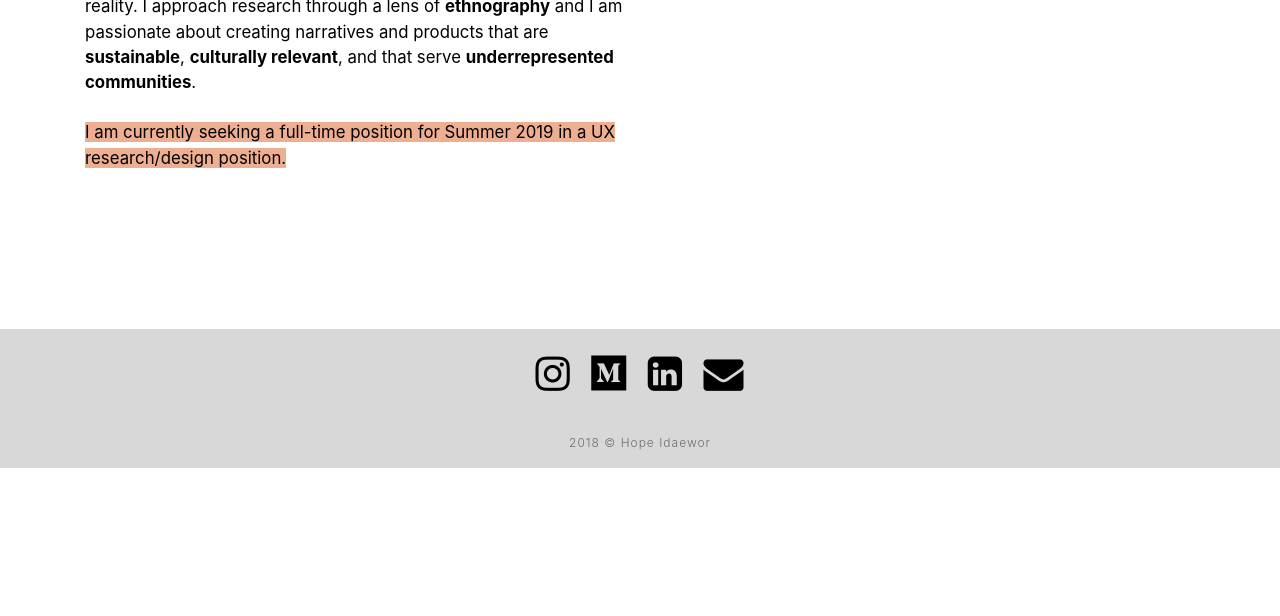
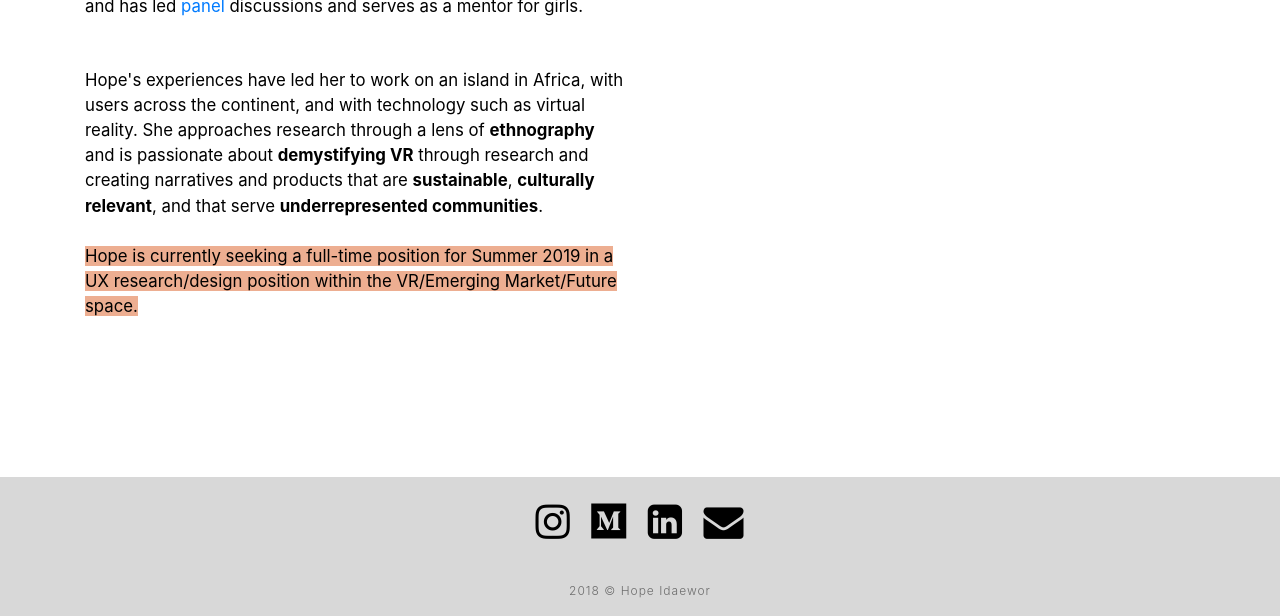
Before and after one commit to hidaewor/myportfolio, a PHP site: page /about.html in a window 1280 px wide. Shown: the part 798-1414 px from the top of the page. Before the commit the page ends 1266 px from the top, so only its background shows below. Run offline with PHP 8.4, Linux system fonts and the light colour scheme; some libraries are stand-ins or nearby versions.

Commit message:
Updates to about page

```diff
--- a/about.html
+++ b/about.html
@@ -108,23 +108,28 @@
 				<div class="container">
 					<div class="row">
 						<div class="col-md-6 page-center-text-wrap text-left">
-							<h1 class="parallax-fade-top-2"><span>about hope</span></h1>
+							<h1 class="parallax-fade-top-2"><span>hi, im hope.</span></h1>
 
 							<div class="quote">
 								<p class="lead">"the moment you start feeling <b>whole</b>, empowered, loved, the moment you start creating that energy and making it a <b>reality</b>."</p>
 							</div>
 
 							<p class="lead">
-							A <b>researcher</b> by trade, and a <b>creative</b> at heart, I am a Nigerian American dreamer who is obsessed with <i>intentional living</i> and authenticity. For as long as I can remember, words and visuals have been the tools I've used to express my thoughts and ideas. As soon as I learned to write, I began to journal & reflect, and as soon as I could draw, I began to ideate.</p>
+							A <b>researcher</b> by trade, and a <b>creative</b> at heart, Hope is a Nigerian American dreamer who is obsessed with <i>intentional living</i> and authenticity. For as long as she could remember, words and visuals had been the tools she used to express her thoughts and ideas.</p>
+
 							<p class="lead">
-							My experiences have led me to work on an island in Africa, with users across the continent, and with technology such as virtual reality. I approach research through a lens of <b>ethnography</b> and I am passionate about creating narratives and products that are <b>sustainable</b>, <b>culturally relevant</b>, and that serve <b>underrepresented communities</b>.
+							Using her background in Software Development and Visual Design, Hope has led various projects in the Education, Consulting, Government, and Financial Services industries. She has also been at the forefront of <b>conversations</b> around inclusion in technology and has led <a href="https://www.ceismc.gatech.edu/news/ceismc-hosts-representation-matters-black-images-stem">panel</a> discussions and serves as a mentor for girls.
+							</p>
+
+							<p class="lead">
+							Hope's experiences have led her to work on an island in Africa, with users across the continent, and with technology such as virtual reality. She approaches research through a lens of <b>ethnography</b> and is passionate about <b>demystifying VR</b> through research and creating narratives and products that are <b>sustainable</b>, <b>culturally relevant</b>, and that serve <b>underrepresented communities</b>.
 							</br></br>
-							<span class="highlight">I am currently seeking a full-time position for Summer 2019 in a UX research/design position.</span>
+							<span class="highlight">Hope is currently seeking a full-time position for Summer 2019 in a UX research/design position within the VR/Emerging Market/Future space.</span>
 							</p>
 
 
 						</div>
-						<div class="col-md-6" data-scroll-reveal="enter bottom move 60px over 0.6s after 0.1s">
+						<div class="col-md-6 about" data-scroll-reveal="enter bottom move 60px over 0.6s after 0.1s">
 							<div class="img-wrap">
 								<img src="img/about.jpg" alt="">
 							</div>
--- a/css/style.css
+++ b/css/style.css
@@ -20,6 +20,9 @@
 /* General */
 .highlight{
     background-color: #EDAE91;
+}
+.about{
+    padding-top:12em !important;
 }
 table{
     border-collapse: collapse;
@@ -3028,6 +3031,8 @@ a.no-lines:hover{
 
 @media (max-width: 767px) {
 
+    .about{
+    padding-top: 0 !important;}
     .background-parallax{
         display:none;
     }
```
